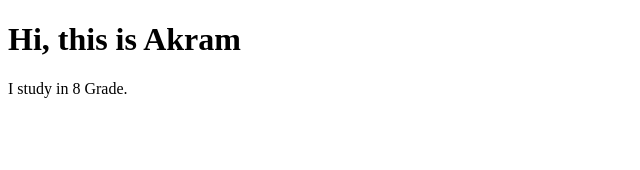
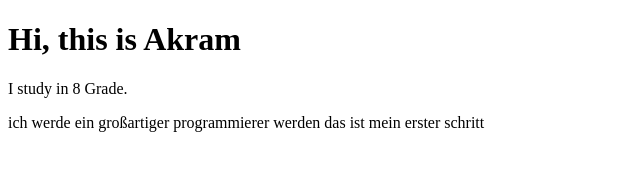
Before and after one commit to Akramtheking/portfolio, a plain HTML site: page index.html in a window 1280 px wide. Shown: the whole page, without its empty margins (0-640 px from the left). Drawn offline with Linux system fonts and the light colour scheme.

Commit message:
add: info text

```diff
--- a/index.html
+++ b/index.html
@@ -7,6 +7,7 @@
 
 <h1>Hi, this is Akram</h1>
 <p>I study in 8 Grade.</p>
+<p>ich werde ein großartiger programmierer werden das ist mein erster schritt</p>
 
 </body>
 </html>
```
